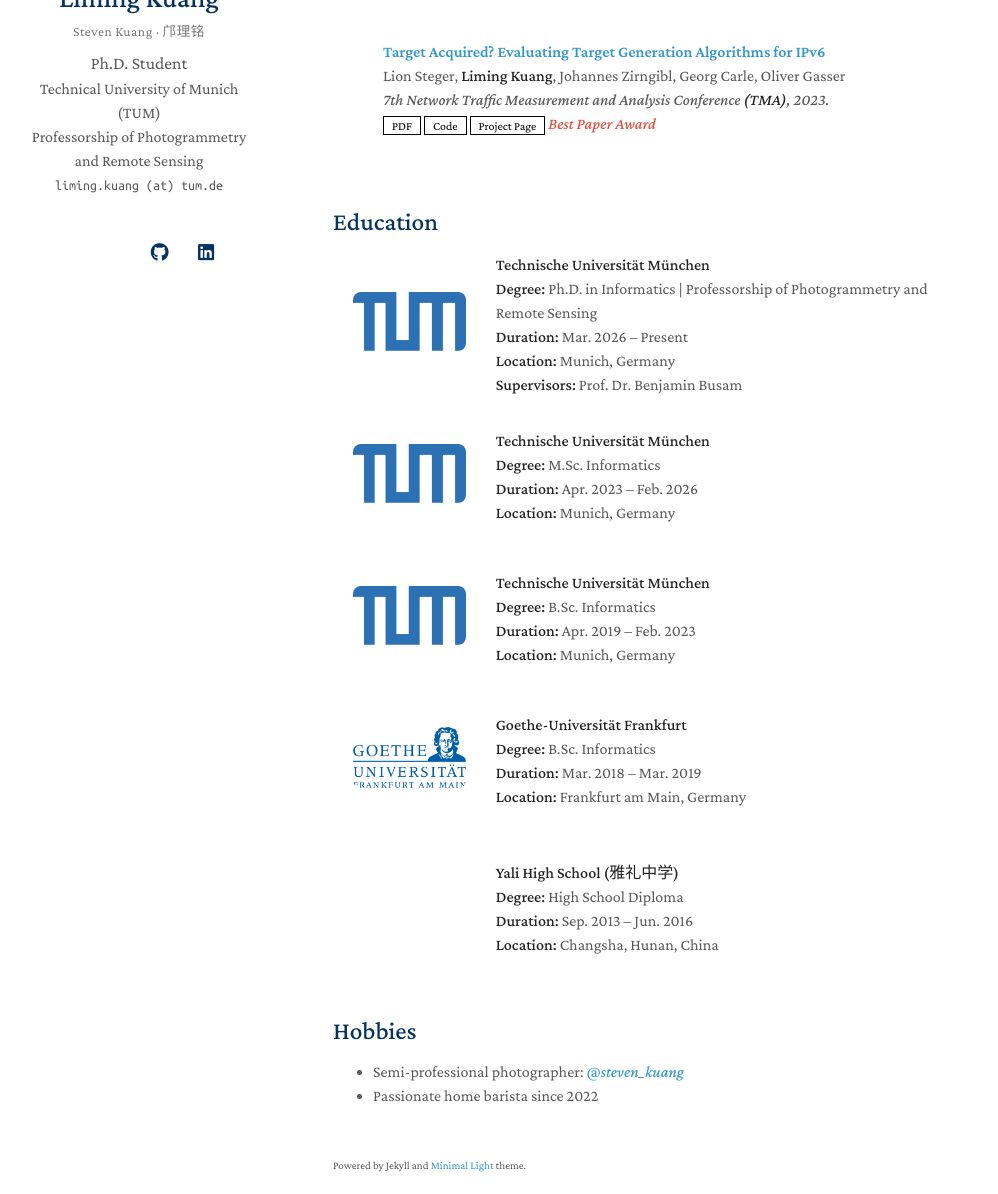
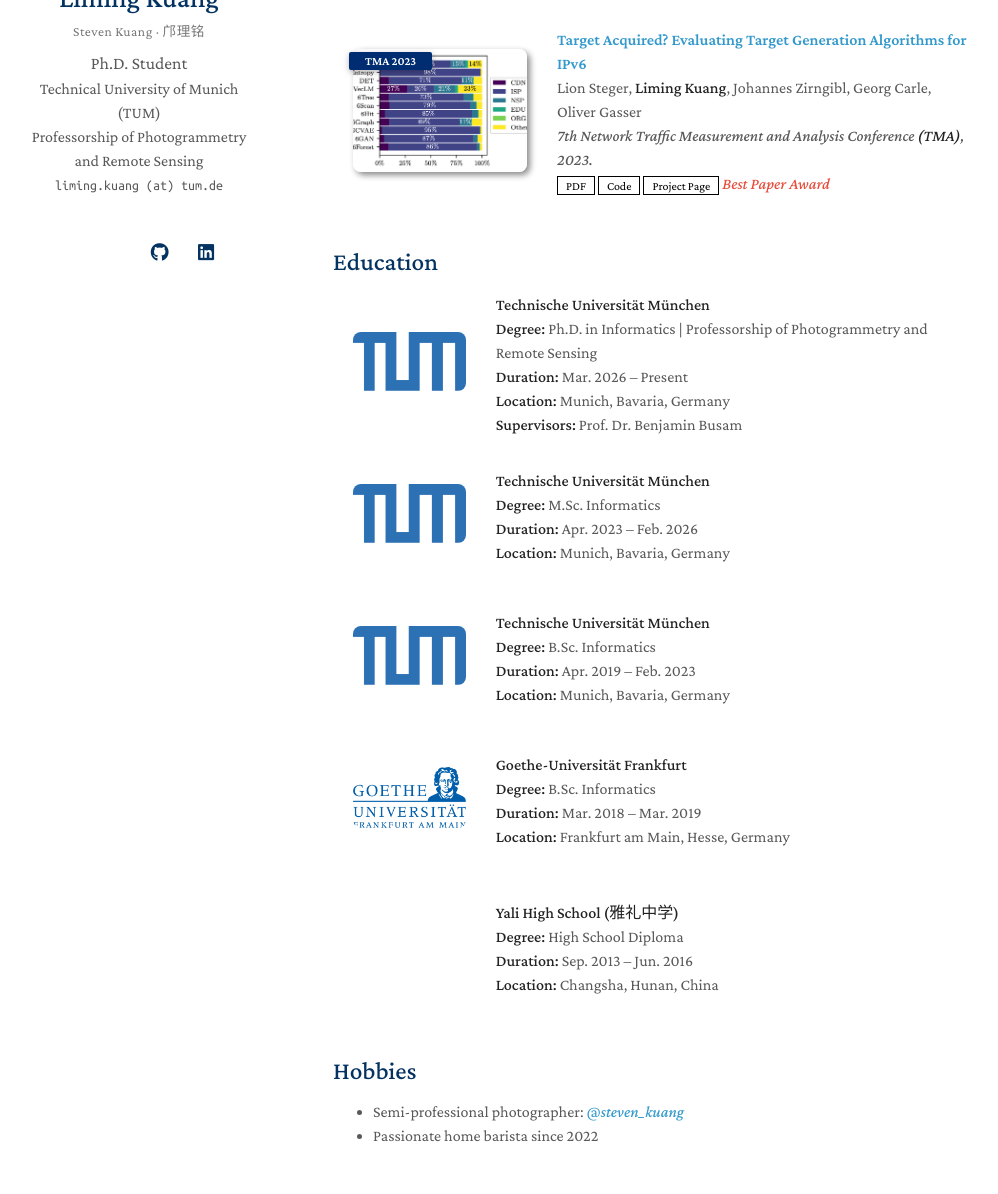
Before and after one commit to StevenKuang/stevenkuang.github.io, a Jekyll site: the page built from index.md, in a window 1280 px wide and 1400 px high, scrolled down 971 px, cut to the strip 206-1400 px from the top of the window. Shown: the whole strip, without its empty margins (137-1135 px from the left). Built offline with Jekyll 4.4.1, drawn with Linux system fonts in a browser that asks for light colours; a style sheet for code colours, icons or effects is not loaded; our own code applies the rules of GitHub Pages for plain Markdown files; some of the changed text lies outside the part shown.

Commit message:
UPDATE: add missing teasers, Bundesland in locations, bio edits
- Add teaser images for Node-RF and Target Acquired papers
- Update topology teaser image
- Add Bundesland to German locations (Bavaria, Hesse)
- Bio: remove "first-year", add "London" to Noah's Ark Lab
- Remove hobbies section per user edit

```diff
--- a/_data/education.yml
+++ b/_data/education.yml
@@ -2,26 +2,26 @@
   logo: "assets/img/tum.png"
   degree: Ph.D. in Informatics | Professorship of Photogrammetry and Remote Sensing
   duration: Mar. 2026 – Present
-  location: Munich, Germany
+  location: Munich, Bavaria, Germany
   supervisors: Prof. Dr. Benjamin Busam
 
 - institution: Technische Universität München
   logo: "assets/img/tum.png"
   degree: M.Sc. Informatics
   duration: Apr. 2023 – Feb. 2026
-  location: Munich, Germany
+  location: Munich, Bavaria, Germany
 
 - institution: Technische Universität München
   logo: "assets/img/tum.png"
   degree: B.Sc. Informatics
   duration: Apr. 2019 – Feb. 2023
-  location: Munich, Germany
+  location: Munich, Bavaria, Germany
 
 - institution: Goethe-Universität Frankfurt
   logo: "assets/img/goethe.png"
   degree: B.Sc. Informatics
   duration: Mar. 2018 – Mar. 2019
-  location: Frankfurt am Main, Germany
+  location: Frankfurt am Main, Hesse, Germany
 
 - institution: Yali High School (雅礼中学)
   logo: "assets/img/yali.png"
--- a/_data/publications.yml
+++ b/_data/publications.yml
@@ -14,6 +14,7 @@
     authors: Hiran Sarkar, <strong>Liming Kuang</strong>, Yordanka Velikova, Benjamin Busam
     conference_short: CVPR 2026
     conference: IEEE/CVF Conference on Computer Vision and Pattern Recognition <strong>(CVPR)</strong>, 2026.
+    image: ./assets/img/teaser_noderf.png
 
   - title: "Topology-Aware and Highly Generalizable Deep Reinforcement Learning for Efficient Retrieval in Multi-Deep Storage Systems"
     authors: Funing Li, Yuan Tian, Ruben Noortwyck, Jifeng Zhou, <strong>Liming Kuang</strong>, Robert Schulz
@@ -36,4 +37,5 @@
     pdf: https://arxiv.org/abs/2307.06872
     page: https://ipv6hitlist.github.io
     code: https://github.com/tumi8/tma-23-target-generation
+    image: ./assets/img/teaser_targetaquired.png
     notes: Best Paper Award
```
Also changed, not shown: index.md (+1 -1 lines), assets/img/teaser_targetaquired.png (added), assets/img/teaser_topology.png, 1 other file.
